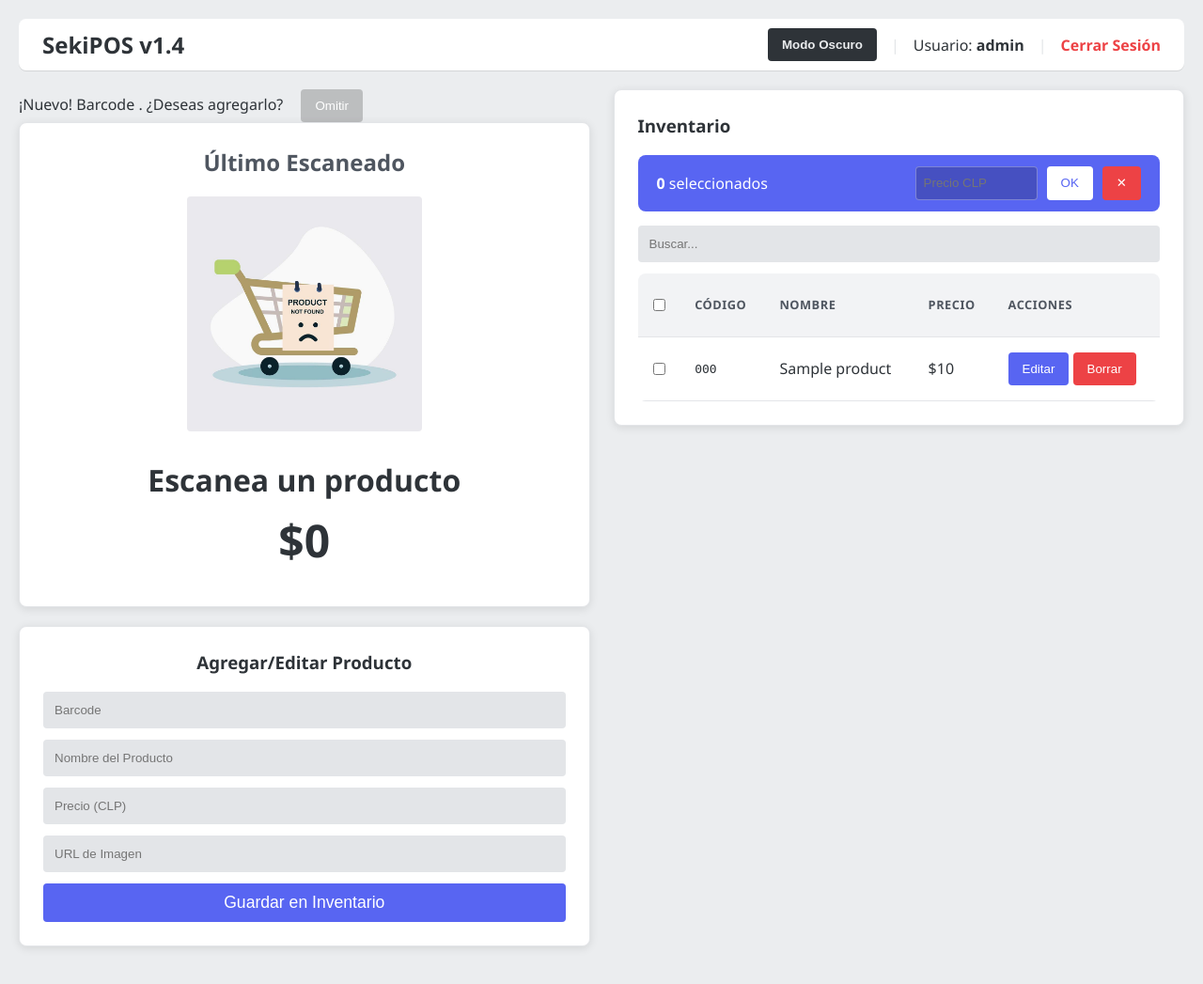
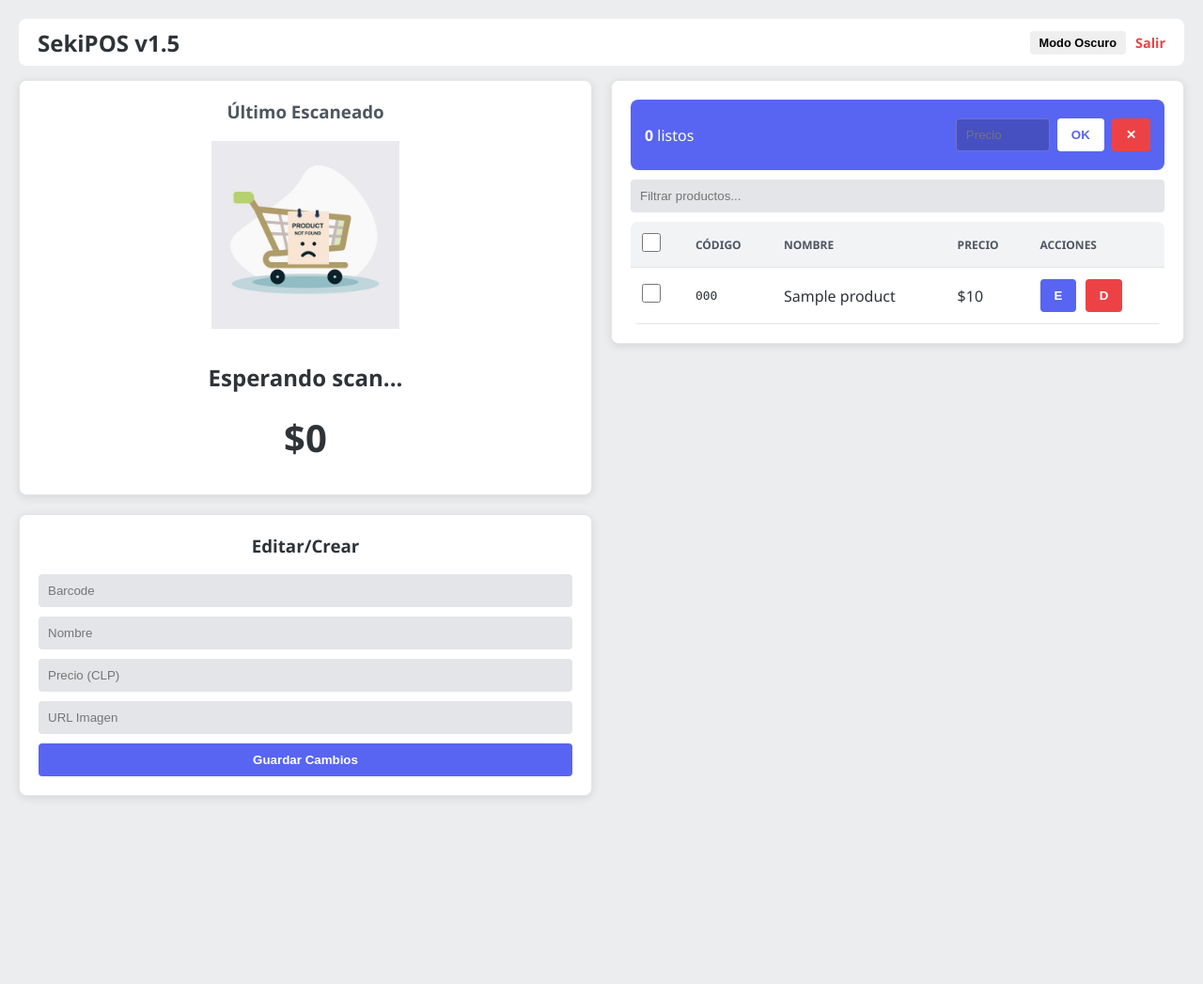
Before and after one commit to SekiDesu0/SekiPos, a Flask app: page / in a window 1280 px wide. Shown: the whole page at 94% size. After the commit the page ends 849 px from the top, so only its background shows below. Run offline with Flask 3, Linux system fonts and the light colour scheme; a user stored in the database is signed in; tables that the repository leaves empty hold one stand-in row (values such as "Sample post"); some libraries are stand-ins or nearby versions.

Commit message:
modified:   static/styleIndex.css 	modified:   templates/index.html

```diff
--- a/static/styleIndex.css
+++ b/static/styleIndex.css
@@ -1,5 +1,4 @@
 :root {
-    /* Discord Light Mode Palette */
     --bg: #ebedef;
     --card-bg: #ffffff;
     --text-main: #2e3338;
@@ -10,14 +9,11 @@
     --table-head: #f2f3f5;
     --price-color: #2e3338;
     --accent: #5865F2;
-    /* Discord Burple */
     --accent-hover: #4752c4;
     --danger: #ed4245;
-    --warning: #fee75c;
 }
 
 [data-theme="dark"] {
-    /* Discord Dark Mode Palette */
     --bg: #36393f;
     --card-bg: #2f3136;
     --text-main: #ffffff;
@@ -30,14 +26,14 @@
 }
 
 body {
-    font-family: 'gg sans', 'Segoe UI', Tahoma, Geneva, Verdana, sans-serif;
+    font-family: 'gg sans', 'Segoe UI', sans-serif;
     display: flex;
     flex-direction: column;
     padding: 20px;
     background: var(--bg);
     color: var(--text-main);
     margin: 0;
-    transition: background 0.2s, color 0.2s;
+    transition: background 0.2s;
 }
 
 .header-bar {
@@ -45,192 +41,90 @@ body {
     justify-content: space-between;
     align-items: center;
     background: var(--header-bg);
-    padding: 10px 25px;
+    padding: 0 20px;
     border-radius: 8px;
-    margin-bottom: 20px;
-    box-shadow: 0 1px 0 rgba(0, 0, 0, 0.1);
+    margin-bottom: 15px;
+    height: 50px;
+    flex-shrink: 0;
 }
 
-.main-container {
-    display: flex;
-    gap: 25px;
-}
-
-.column {
-    flex: 1;
-    min-width: 400px;
-}
+.main-container { display: flex; gap: 20px; }
+.column { flex: 1; min-width: 0; } /* min-width: 0 prevents flex blow-out */
 
 .card {
     background: var(--card-bg);
-    padding: 25px;
+    padding: 20px;
     border-radius: 8px;
-    box-shadow: 0 2px 10px rgba(0, 0, 0, 0.1);
-    text-align: center;
+    box-shadow: 0 2px 10px rgba(0,0,0,0.1);
     margin-bottom: 20px;
     border: 1px solid var(--border);
+    text-align: center;
 }
 
-#display-img {
-    max-width: 250px;
-    max-height: 250px;
-    border-radius: 4px;
-    margin-bottom: 15px;
-    object-fit: contain;
-}
-
-.price-tag {
-    font-size: 3em;
-    color: var(--price-color);
-    font-weight: 800;
-    margin: 10px 0;
-}
+#display-img { max-width: 200px; max-height: 200px; object-fit: contain; margin-bottom: 10px; }
+.price-tag { font-size: 2.5em; font-weight: 800; margin: 5px 0; }
 
 input {
     display: block;
     width: 100%;
-    margin: 12px 0;
-    padding: 12px;
+    padding: 10px;
+    margin: 10px 0;
     border: none;
     border-radius: 4px;
-    box-sizing: border-box;
     background: var(--input-bg);
     color: var(--text-main);
+    box-sizing: border-box;
 }
 
-button {
-    padding: 10px 15px;
-    cursor: pointer;
-    border-radius: 4px;
-    border: none;
-    transition: 0.2s;
-    font-weight: 500;
-}
+button { padding: 10px 15px; cursor: pointer; border-radius: 4px; border: none; font-weight: 600; }
+.btn-save { background: var(--accent); color: white; width: 100%; }
+.btn-edit { background: var(--accent); color: white; margin-right: 5px; }
+.btn-del { background: var(--danger); color: white; }
 
-.btn-save {
-    background: var(--accent);
-    color: white;
-    width: 100%;
-    font-size: 1.1em;
-}
+/* Table Handling */
+.table-wrapper { overflow-x: auto; width: 100%; border-radius: 8px; }
+table { width: 100%; border-collapse: collapse; min-width: 450px; }
+th, td { padding: 12px; border-bottom: 1px solid var(--border); text-align: left; }
+th { background: var(--table-head); color: var(--text-muted); font-size: 0.75em; text-transform: uppercase; }
 
-.btn-save:hover {
-    background: var(--accent-hover);
-}
+input[type="checkbox"] { width: 20px !important; height: 20px !important; margin: 0; cursor: pointer; display: inline-block; }
 
-.btn-edit {
-    background: var(--accent);
-    color: white;
-}
-
-.btn-del {
-    background: var(--danger);
-    color: white;
-}
-
-table {
-    width: 100%;
-    border-collapse: collapse;
-    background: var(--card-bg);
-    border-radius: 8px;
-    overflow: hidden;
-}
-
-th,
-td {
-    padding: 15px;
-    border-bottom: 1px solid var(--border);
-    text-align: left;
-}
-
-th {
-    background: var(--table-head);
-    color: var(--text-muted);
-    text-transform: uppercase;
-    font-size: 0.8em;
-    letter-spacing: 0.5px;
-}
-
-.theme-toggle-btn {
-    background: var(--text-main);
-    color: var(--bg);
-    font-weight: bold;
-}
-
-/* --- BULK ACTIONS PERMANENT BAR --- */
+/* Bulk Actions Bar */
 .bulk-actions {
     display: flex;
     background: var(--accent);
     color: white;
-    padding: 10px 20px;
+    padding: 10px 15px;
     border-radius: 8px;
-    margin-bottom: 15px;
+    margin-bottom: 10px;
     justify-content: space-between;
     align-items: center;
-    min-height: 60px;
-    box-sizing: border-box;
-    width: 100%;
+    min-height: 55px;
+}
+.bulk-controls { display: flex; align-items: center; gap: 8px; }
+.bulk-actions input#bulk-price-input { width: 100px !important; margin: 0 !important; height: 35px !important; background: rgba(0,0,0,0.2) !important; color: white !important; border: 1px solid rgba(255,255,255,0.2) !important; }
+
+#new-product-prompt {
+    display: none;
+    background: var(--accent);
+    color: white;
+    padding: 10px 15px;
+    border-radius: 8px;
+    margin-bottom: 10px;
+    justify-content: space-between;
+    align-items: center;
 }
 
-.bulk-controls {
-    display: flex;
-    align-items: center;
-    gap: 10px;
-    flex-shrink: 0;
+/* Responsive Overrides */
+@media (max-width: 900px) {
+    .main-container { flex-direction: column; }
+    .header-bar span { display: none; } /* Hide user text on tiny screens */
 }
 
-/* Override the global 100% width for this specific input */
-.bulk-actions input#bulk-price-input {
-    width: 130px !important;
-    margin: 0 !important;
-    padding: 8px !important;
-    height: 36px !important;
-    background: rgba(0,0,0,0.2) !important;
-    border: 1px solid rgba(255,255,255,0.3) !important;
-    color: white !important;
+@media (max-width: 600px) {
+    body { padding: 10px; }
+    th, td { padding: 8px 5px; font-size: 0.8em; }
+    .btn-edit, .btn-del { padding: 5px; font-size: 0.75em; }
+    /* Hide barcode text column on mobile to fit */
+    td:nth-child(2), th:nth-child(2) { display: none; }
 }
-
-.bulk-actions button {
-    height: 36px;
-    white-space: nowrap;
-    padding: 0 15px;
-    margin: 0;
-}
-
-/* --- RESPONSIVE DESIGN (MOBILE) --- */
-@media (max-width: 900px) {
-    .main-container {
-        flex-direction: column;
-    }
-
-    .column {
-        min-width: 100%;
-    }
-
-    .bulk-actions {
-        flex-direction: column;
-        height: auto;
-        padding: 15px;
-        gap: 10px;
-        text-align: center;
-    }
-
-    .bulk-controls {
-        width: 100%;
-        justify-content: center;
-    }
-
-    .bulk-actions input#bulk-price-input {
-        width: 100% !important; /* On mobile, let it be wide */
-    }
-
-    /* Hide barcode on very small screens to save space */
-    td:nth-child(2), th:nth-child(2) {
-        display: none;
-    }
-}
-
-@keyframes slideDown {
-    from { transform: translateY(-20px); opacity: 0; }
-    to { transform: translateY(0); opacity: 1; }
-}
--- a/templates/index.html
+++ b/templates/index.html
@@ -1,73 +1,62 @@
 <!DOCTYPE html>
 <html lang="es">
-
 <head>
     <meta charset="UTF-8">
     <meta name="viewport" content="width=device-width, initial-scale=1.0">
-    <title>SekiPOS - Inventory Management</title>
+    <title>SekiPOS - Inventory</title>
     <script src="https://cdnjs.cloudflare.com/ajax/libs/socket.io/4.0.1/socket.io.js"></script>
-    <link rel="shortcut icon" href="./static/favicon.png" type="image/x-icon">
     <link rel="stylesheet" href="./static/styleIndex.css">
 </head>
-
 <body>
-
     <div class="header-bar">
-        <h2 style="margin:0;">SekiPOS v1.4</h2>
-        <div style="display: flex; align-items: center; gap: 15px;">
-            <button onclick="toggleTheme()" class="theme-toggle-btn" id="theme-text" style="margin: 0;">Modo
-                Oscuro</button>
-            <span style="color: var(--border);">|</span>
-            <span>Usuario: <b>{{ user.username }}</b></span>
-            <span style="color: var(--border);">|</span>
-            <a href="/logout" style="color: var(--danger); text-decoration: none; font-weight: bold;">Cerrar Sesión</a>
+        <h2>SekiPOS v1.5</h2>
+        <div style="display: flex; align-items: center; gap: 10px;">
+            <button onclick="toggleTheme()" id="theme-text" style="padding: 5px 10px; font-size: 0.8em;">Modo Oscuro</button>
+            <a href="/logout" style="color: var(--danger); text-decoration: none; font-size: 0.9em; font-weight: bold;">Salir</a>
         </div>
     </div>
 
     <div class="main-container">
         <div class="column">
             <div id="new-product-prompt">
-                <span style="flex-grow: 1;">¡Nuevo! Barcode <b><span id="new-barcode-display"></span></b>. ¿Deseas
-                    agregarlo?</span>
-                <button onclick="dismissPrompt()"
-                    style="background:rgba(0,0,0,0.2); color:white; margin-left: 15px;">Omitir</button>
-            </div>
-
-            <div class="card" id="scan-display">
-                <h2 style="color: var(--text-muted); margin-top:0;">Último Escaneado</h2>
-                <img id="display-img" src="./static/placeholder.png" alt="Producto">
-                <h1 id="display-name" style="margin: 10px 0;">Escanea un producto</h1>
-                <div class="price-tag" id="display-price">$0</div>
-                <p id="display-barcode" style="color: var(--text-muted); font-family: monospace;"></p>
+                <span>Nuevo: <b id="new-barcode-display"></b></span>
+                <button onclick="dismissPrompt()" style="background:rgba(0,0,0,0.2); color:white;">Omitir</button>
             </div>
 
             <div class="card">
-                <h3 id="form-title" style="margin-top:0;">Agregar/Editar Producto</h3>
+                <h3 style="color: var(--text-muted); margin-top:0;">Último Escaneado</h3>
+                <img id="display-img" src="./static/placeholder.png">
+                <h2 id="display-name">Esperando scan...</h2>
+                <div class="price-tag" id="display-price">$0</div>
+                <p id="display-barcode" style="font-family: monospace; opacity: 0.5;"></p>
+            </div>
+
+            <div class="card">
+                <h3 id="form-title" style="margin-top:0;">Editar/Crear</h3>
                 <form action="/upsert" method="POST" id="product-form">
                     <input type="text" name="barcode" id="form-barcode" placeholder="Barcode" required>
-                    <input type="text" name="name" id="form-name" placeholder="Nombre del Producto" required>
+                    <input type="text" name="name" id="form-name" placeholder="Nombre" required>
                     <input type="number" name="price" id="form-price" placeholder="Precio (CLP)" required>
-                    <input type="text" name="image_url" id="form-image" placeholder="URL de Imagen">
-                    <button type="submit" class="btn-save">Guardar en Inventario</button>
+                    <input type="text" name="image_url" id="form-image" placeholder="URL Imagen">
+                    <button type="submit" class="btn-save">Guardar Cambios</button>
                 </form>
             </div>
         </div>
 
         <div class="column">
             <div class="card">
-                <h3 style="text-align: left; margin-top:0;">Inventario</h3>
-
-                <!-- Bulk Action Bar -->
                 <div id="bulk-bar" class="bulk-actions">
-                    <span><b id="selected-count">0</b> seleccionados</span>
+                    <span><b id="selected-count">0</b> listos</span>
                     <div class="bulk-controls">
-                        <input type="number" id="bulk-price-input" placeholder="Precio CLP">
-                        <button onclick="applyBulkPrice()" style="background: white; color: var(--accent);">OK</button>
+                        <input type="number" id="bulk-price-input" placeholder="Precio">
+                        <button onclick="applyBulkPrice()" style="background:white; color:var(--accent);">OK</button>
                         <button onclick="clearSelection()" class="btn-del">✕</button>
                     </div>
                 </div>
-                <input type="text" id="searchInput" onkeyup="searchTable()" placeholder="Buscar...">
-                <div style="overflow-x: auto; width: 100%;">
+
+                <input type="text" id="searchInput" onkeyup="searchTable()" placeholder="Filtrar productos...">
+
+                <div class="table-wrapper">
                     <table id="inventoryTable">
                         <thead>
                             <tr>
@@ -80,17 +69,15 @@
                         </thead>
                         <tbody>
                             {% for p in products %}
-                            <tr>
-                                <td><input type="checkbox" class="product-checkbox" data-barcode="{{ p[0] }}" onclick="updateBulkBar()"></td>
+                            <tr data-barcode="{{ p[0] }}">
+                                <td><input type="checkbox" class="product-checkbox" onclick="updateBulkBar()"></td>
                                 <td style="font-family: monospace;">{{ p[0] }}</td>
-                                <td>{{ p[1] }}</td>
+                                <td class="name-cell">{{ p[1] }}</td>
                                 <td class="price-cell" data-value="{{ p[2] }}"></td>
                                 <td style="white-space: nowrap;">
-                                    <button class="btn-edit"
-                                        onclick="editProduct('{{ p[0] }}', '{{ p[1] }}', '{{ p[2] }}', '{{ p[3] }}')">Editar</button>
+                                    <button class="btn-edit" onclick="editProduct('{{ p[0] }}', '{{ p[1] }}', '{{ p[2] }}', '{{ p[3] }}')">E</button>
                                     <form action="/delete/{{ p[0] }}" method="POST" style="display:inline;">
-                                        <button type="submit" class="btn-del"
-                                            onclick="return confirm('¿Eliminar producto?')">Borrar</button>
+                                        <button type="submit" class="btn-del" onclick="return confirm('¿Borrar?')">D</button>
                                     </form>
                                 </td>
                             </tr>
@@ -104,125 +91,54 @@
 
     <script>
         var socket = io();
+        const clp = new Intl.NumberFormat('es-CL', { style: 'currency', currency: 'CLP', minimumFractionDigits: 0 });
 
-        const clpFormatter = new Intl.NumberFormat('es-CL', {
-            style: 'currency',
-            currency: 'CLP',
-            minimumFractionDigits: 0
+        function formatAll() {
+            document.querySelectorAll('.price-cell').forEach(td => {
+                td.innerText = clp.format(td.getAttribute('data-value'));
+            });
+        }
+        formatAll();
+
+        socket.on('new_scan', d => {
+            document.getElementById('display-name').innerText = d.name;
+            document.getElementById('display-price').innerText = clp.format(d.price);
+            document.getElementById('display-barcode').innerText = d.barcode;
+            document.getElementById('display-img').src = d.image || './static/placeholder.png';
+            updateForm(d.barcode, d.name, d.price, d.image, "Editando: " + d.name);
         });
 
-        function formatTablePrices() {
-            document.querySelectorAll('.price-cell').forEach(td => {
-                const val = parseFloat(td.getAttribute('data-value'));
-                td.innerText = clpFormatter.format(val);
-            });
-        }
-        formatTablePrices();
+        socket.on('scan_error', d => {
+            const prompt = document.getElementById('new-product-prompt');
+            document.getElementById('new-barcode-display').innerText = d.barcode;
+            prompt.style.display = 'flex';
+            updateForm(d.barcode, d.name || '', '', d.image || '', "Crear: " + d.barcode);
+        });
 
-        function toggleTheme() {
-            const html = document.documentElement;
-            const currentTheme = html.getAttribute('data-theme');
-            const newTheme = currentTheme === 'dark' ? 'light' : 'dark';
-            html.setAttribute('data-theme', newTheme);
-            localStorage.setItem('theme', newTheme);
-            updateThemeUI(newTheme);
+        function updateForm(b, n, p, i, t) {
+            dismissPrompt();
+            document.getElementById('form-barcode').value = b;
+            document.getElementById('form-name').value = n;
+            document.getElementById('form-price').value = p;
+            document.getElementById('form-image').value = i;
+            document.getElementById('form-title').innerText = t;
         }
 
-        function updateThemeUI(theme) {
-            const btnText = document.getElementById('theme-text');
-            btnText.innerText = theme === 'dark' ? 'Modo Claro' : 'Modo Oscuro';
-        }
+        function dismissPrompt() { document.getElementById('new-product-prompt').style.display = 'none'; }
 
-        const savedTheme = localStorage.getItem('theme') || 'light';
-        document.documentElement.setAttribute('data-theme', savedTheme);
-        updateThemeUI(savedTheme);
-
-        socket.on('new_scan', function (data) {
-            // 1. Update the Display Card
-            document.getElementById('display-name').innerText = data.name;
-            document.getElementById('display-price').innerText = clpFormatter.format(data.price);
-            document.getElementById('display-barcode').innerText = data.barcode;
-            document.getElementById('display-img').src = data.image || './static/placeholder.png';
-
-            // 2. Sync the Edit Form to this product
-            updateForm(data.barcode, data.name, data.price, data.image, "Editando: " + data.name);
-        });
-
-        socket.on('scan_error', function (data) {
-            // 1. Show the "Add New" prompt at the top
-            const prompt = document.getElementById('new-product-prompt');
-            document.getElementById('new-barcode-display').innerText = data.barcode;
-            prompt.style.display = 'flex';
-
-            // 2. Update Display Card with whatever info we have (cached or external)
-            document.getElementById('display-name').innerText = data.name || "Producto Nuevo";
-            document.getElementById('display-price').innerText = clpFormatter.format(0);
-            document.getElementById('display-barcode').innerText = data.barcode;
-            document.getElementById('display-img').src = data.image || './static/placeholder.png';
-
-            // 3. Prepare the form for a new entry
-            updateForm(data.barcode, data.name, '', data.image, "Crear Nuevo: " + (data.name || data.barcode));
-        });
-
-        function updateForm(barcode, name, price, image, title) {
-            // Reset the prompt if it was open
-            dismissPrompt();
-
-            // Update Form Fields
-            document.getElementById('form-barcode').value = barcode;
-            document.getElementById('form-name').value = name || '';
-            document.getElementById('form-price').value = price || '';
-            document.getElementById('form-image').value = image || '';
-            document.getElementById('form-title').innerText = title;
-
-            // Visual feedback: briefly highlight the form
-            const formCard = document.getElementById('product-form').parentElement;
-            formCard.style.border = "2px solid var(--accent)";
-            setTimeout(() => { formCard.style.border = "none"; }, 500);
-
-            // Focus price because it's usually the only thing missing
-            //document.getElementById('form-price').focus();
-        }
-
-        function dismissPrompt() {
-            document.getElementById('new-product-prompt').style.display = 'none';
-        }
-
-        function editProduct(barcode, name, price, image) {
-            dismissPrompt();
-            document.getElementById('form-barcode').value = barcode;
-            document.getElementById('form-name').value = name;
-            document.getElementById('form-price').value = price;
-            document.getElementById('form-image').value = image;
-            document.getElementById('form-title').innerText = "Editando: " + name;
+        function editProduct(b, n, p, i) {
+            updateForm(b, n, p, i, "Editando: " + n);
             window.scrollTo({ top: 0, behavior: 'smooth' });
         }
 
-        function searchTable() {
-            var input = document.getElementById("searchInput");
-            var filter = input.value.toUpperCase();
-            var tr = document.getElementById("inventoryTable").getElementsByTagName("tr");
-            for (var i = 1; i < tr.length; i++) {
-                var content = tr[i].textContent || tr[i].innerText;
-                tr[i].style.display = content.toUpperCase().indexOf(filter) > -1 ? "" : "none";
-            }
-        }
-
         function toggleAll(source) {
-            const checkboxes = document.querySelectorAll('.product-checkbox');
-            checkboxes.forEach(cb => cb.checked = source.checked);
+            document.querySelectorAll('.product-checkbox').forEach(cb => cb.checked = source.checked);
             updateBulkBar();
         }
 
         function updateBulkBar() {
-            const checked = document.querySelectorAll('.product-checkbox:checked');
-            document.getElementById('selected-count').innerText = checked.length;
-
-            const okBtn = document.querySelector('.bulk-controls button[onclick="applyBulkPrice()"]');
-            if (okBtn) {
-                okBtn.disabled = checked.length === 0;
-                okBtn.style.opacity = checked.length === 0 ? "0.5" : "1";
-            }
+            const count = document.querySelectorAll('.product-checkbox:checked').length;
+            document.getElementById('selected-count').innerText = count;
         }
 
         function clearSelection() {
@@ -233,26 +149,41 @@
 
         async function applyBulkPrice() {
             const price = document.getElementById('bulk-price-input').value;
-            if (!price || price < 0) return alert("Ingresa un precio válido");
+            if (!price) return;
+            const checked = document.querySelectorAll('.product-checkbox:checked');
+            const barcodes = Array.from(checked).map(cb => cb.closest('tr').getAttribute('data-barcode'));
 
-            const barcodes = Array.from(document.querySelectorAll('.product-checkbox:checked'))
-                                .map(cb => cb.getAttribute('data-barcode'));
-
-            if (!confirm(`¿Actualizar el precio de ${barcodes.length} productos a ${clpFormatter.format(price)}?`)) return;
-
-            const response = await fetch('/bulk_price_update', {
+            const res = await fetch('/bulk_price_update', {
                 method: 'POST',
                 headers: { 'Content-Type': 'application/json' },
-                body: JSON.stringify({ barcodes: barcodes, new_price: price })
+                body: JSON.stringify({ barcodes, new_price: price })
             });
 
-            if (response.ok) {
-                window.location.reload();
-            } else {
-                alert("Error al actualizar productos.");
+            if (res.ok) {
+                checked.forEach(cb => {
+                    const row = cb.closest('tr');
+                    const cell = row.querySelector('.price-cell');
+                    cell.setAttribute('data-value', price);
+                    cell.innerText = clp.format(price);
+                    cb.checked = false;
+                });
+                updateBulkBar();
             }
         }
+
+        function searchTable() {
+            let q = document.getElementById("searchInput").value.toUpperCase();
+            document.querySelectorAll("#inventoryTable tbody tr").forEach(tr => {
+                tr.style.display = tr.innerText.toUpperCase().includes(q) ? "" : "none";
+            });
+        }
+
+        function toggleTheme() {
+            const t = document.documentElement.getAttribute('data-theme') === 'dark' ? 'light' : 'dark';
+            document.documentElement.setAttribute('data-theme', t);
+            localStorage.setItem('theme', t);
+        }
+        document.documentElement.setAttribute('data-theme', localStorage.getItem('theme') || 'light');
     </script>
 </body>
-
 </html>
```
